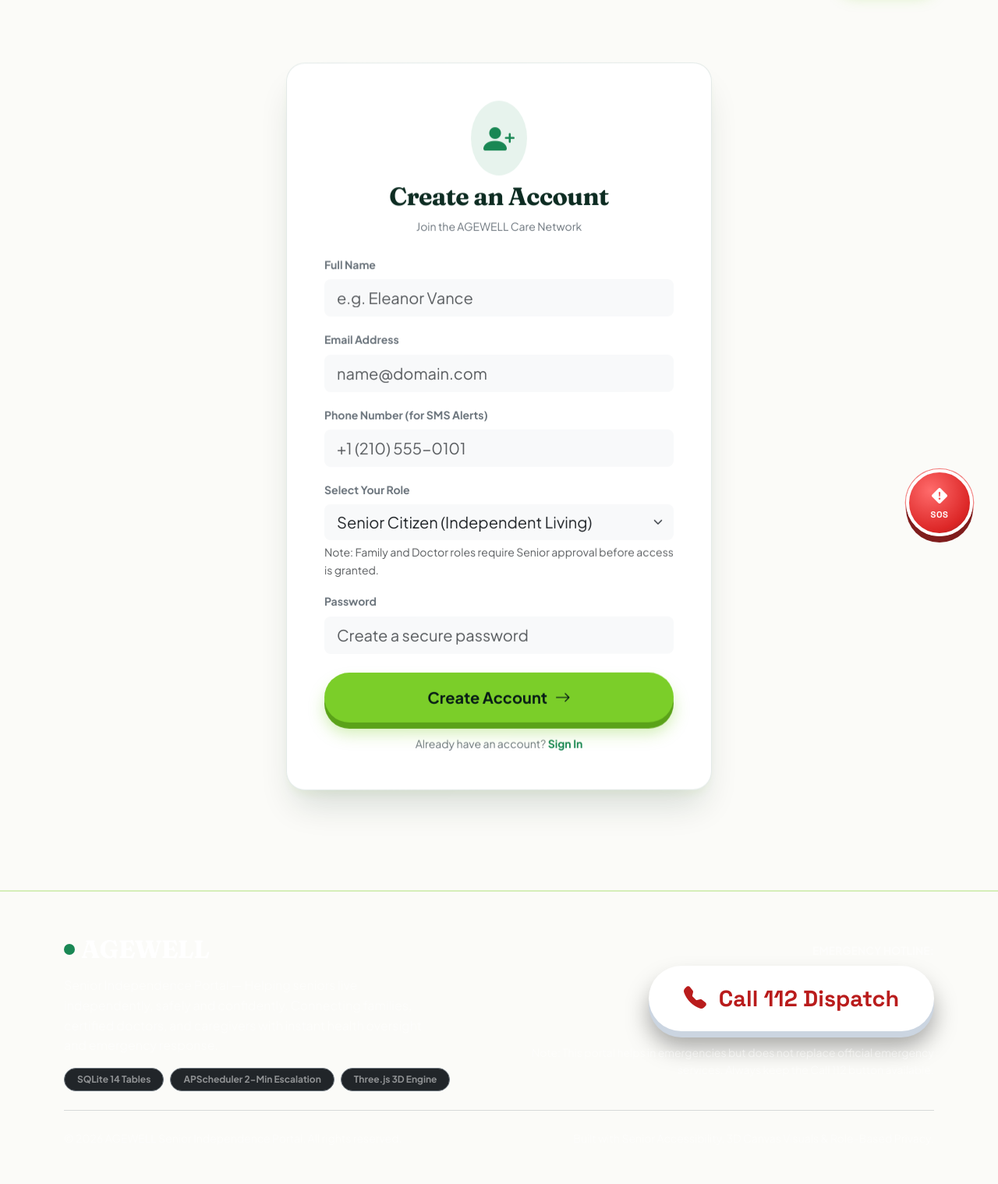
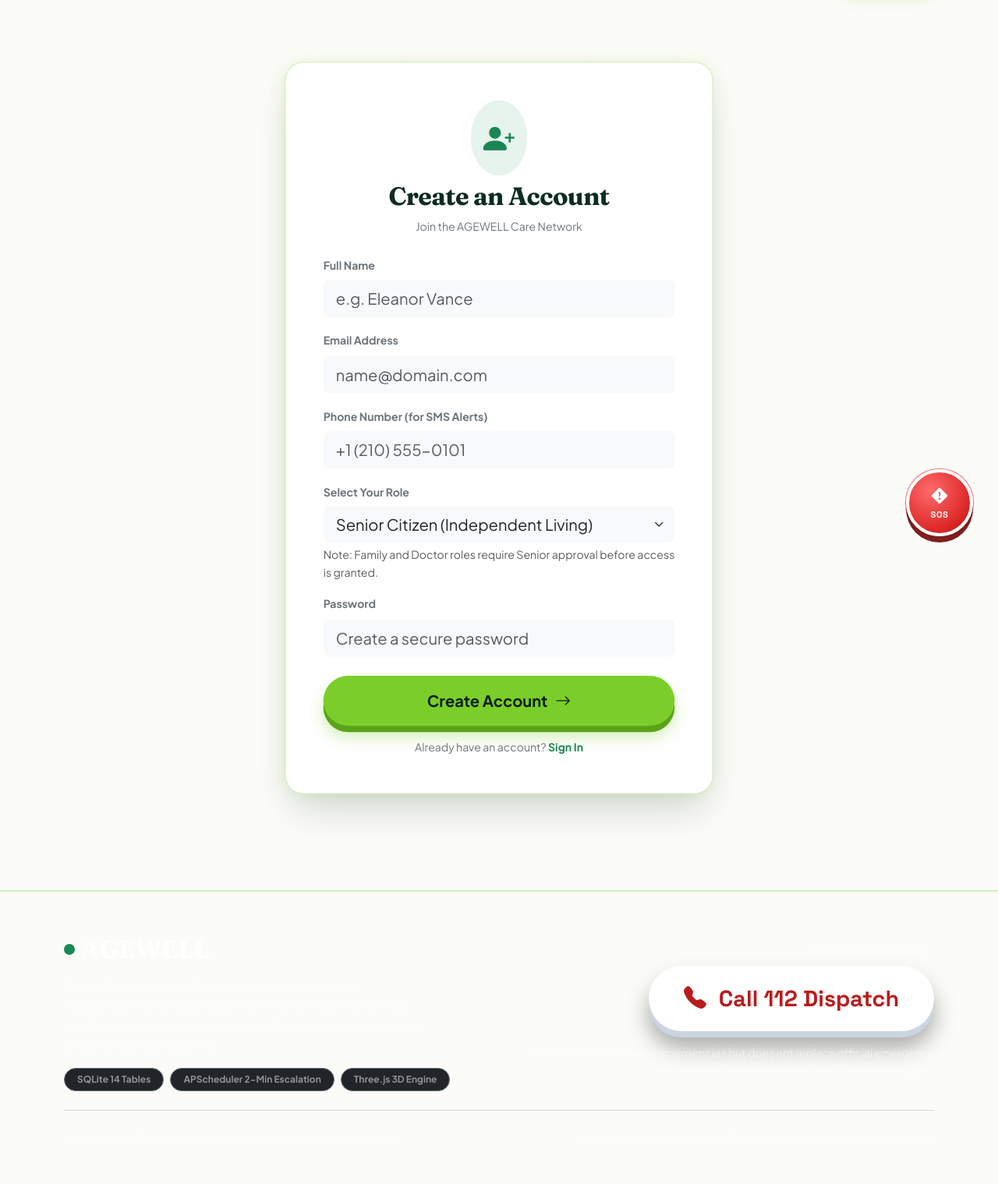
Before and after one commit to ARIPRAKASH32/AGEWELL, a Flask app: page /register in a window 1280 px wide, with the pointer over the restyled element. Shown: the part 80-1599 px from the top of the page at 78% size. Run offline with Flask 3, Linux system fonts and the light colour scheme.

Commit message:
fix(ui-3d): replace awkward card tilt on cursor hover with smooth 3D elevation & lime glow

```diff
--- a/static/css/style.css
+++ b/static/css/style.css
@@ -135,8 +135,9 @@ h1, h2, h3, .font-serif {
 }
 
 .card-3d:hover {
-  transform: translateY(-8px) rotateX(2deg) rotateY(-1deg);
-  box-shadow: 0 28px 45px -12px rgba(13, 44, 34, 0.16), 0 8px 16px -6px rgba(123, 206, 41, 0.1);
+  transform: translateY(-6px) scale(1.006);
+  box-shadow: 0 28px 50px -12px rgba(13, 44, 34, 0.18), 0 0 22px rgba(123, 206, 41, 0.14);
+  border-color: rgba(123, 206, 41, 0.35);
 }
 
 .card-3d-forest {
```
